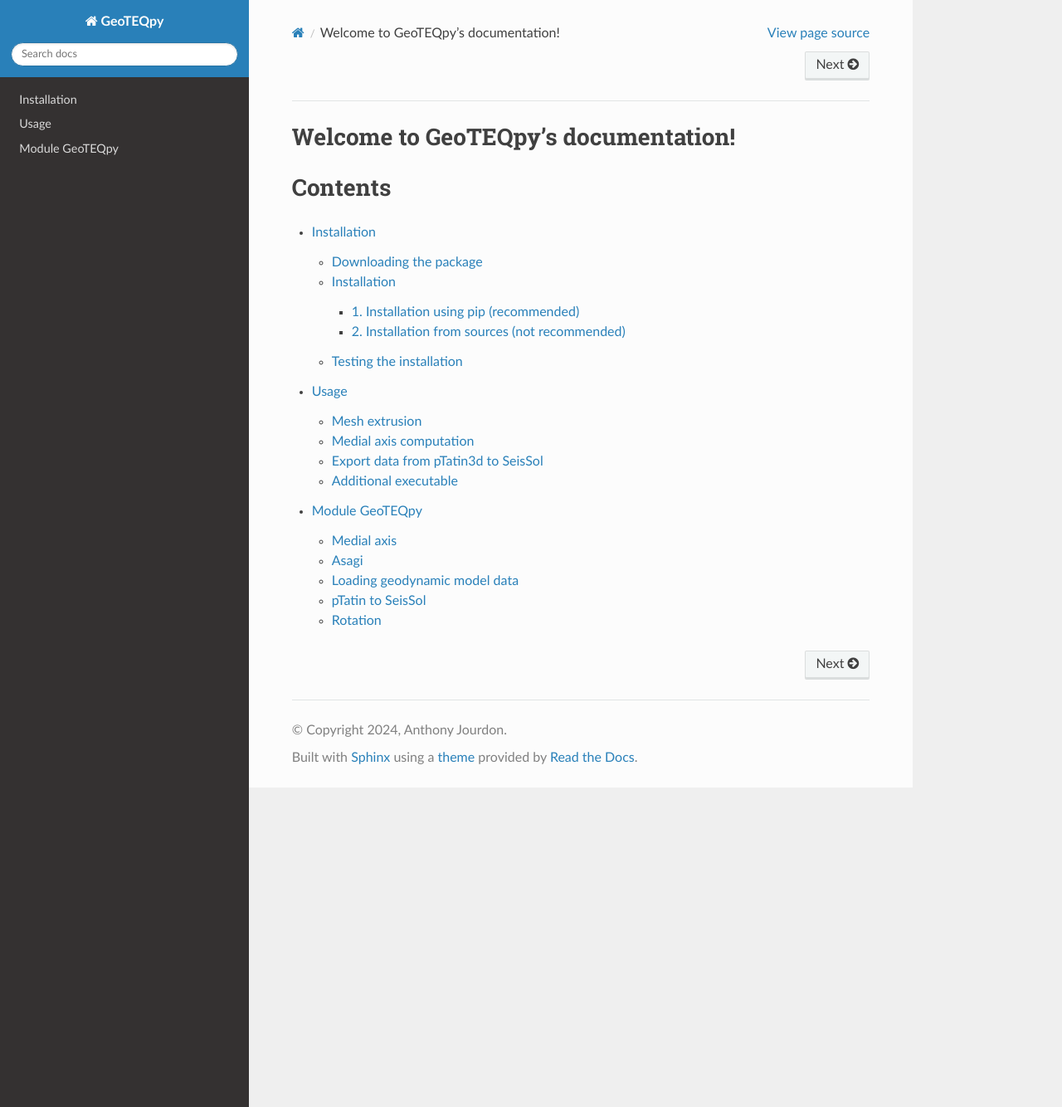
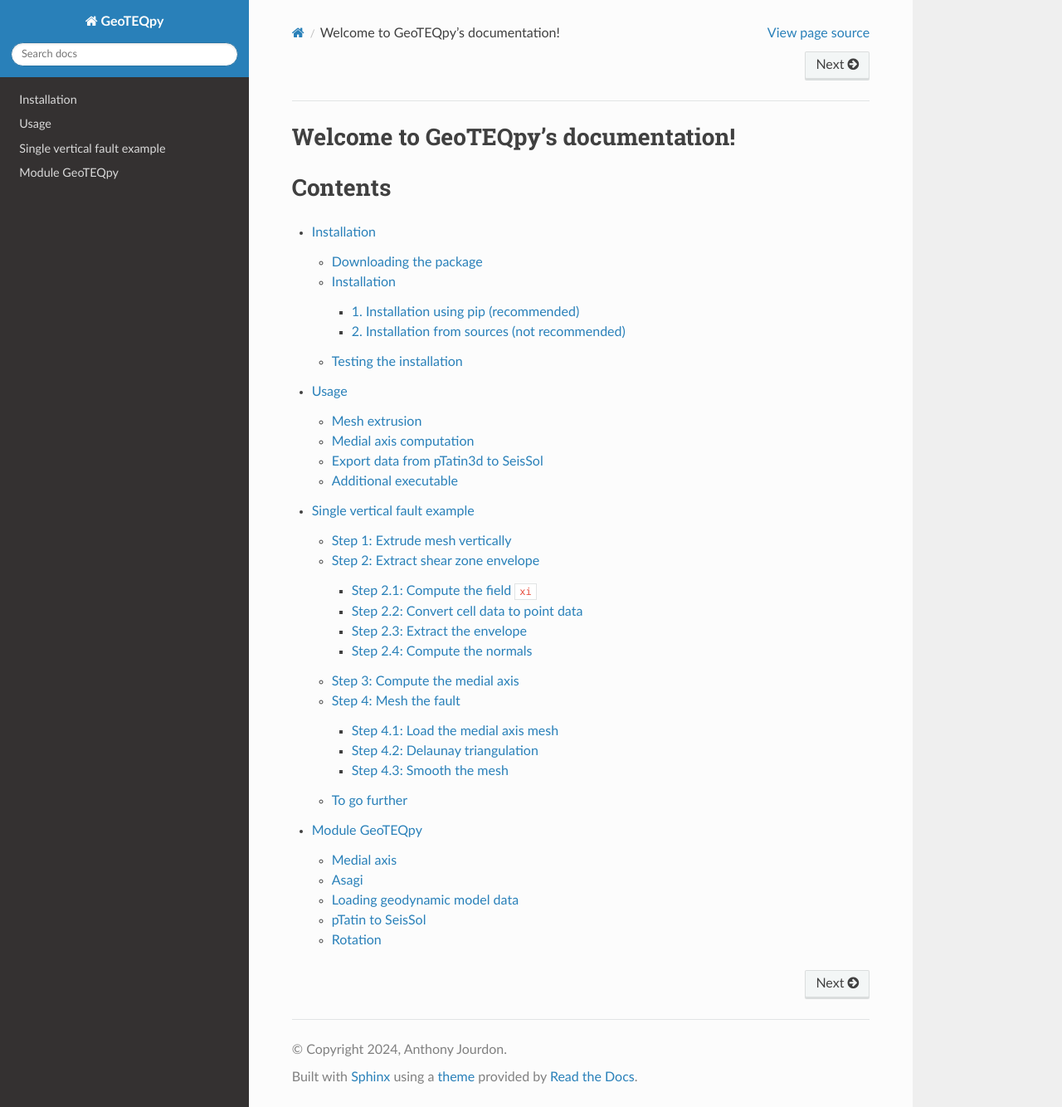
Before and after one commit to anthony-jourdon/GeoTEQpy, a Sphinx documentation site: the page built from docs/source/index.rst, in a window 1280 px wide and 1334 px high. Shown: the whole window at 83% size. Built offline with Sphinx 7.4.7 and the Read the Docs theme 3.1.0, drawn with Linux system fonts in a browser that asks for light colours; some of the changed lines change nothing that is shown.

Commit message:
Add an exemple to extract a simple fault from 3D model

```diff
--- /dev/null
+++ b/docs/source/example.rst
@@ -0,0 +1,210 @@
+Single vertical fault example
+==============================
+
+The following example shows how to extract and mesh a fault from a 3D model.
+The file to follow the example can be found in the data folder of the
+repository under the name ``mesh.vts``.
+
+This file is a subsampled version of the example provided in the article
+`3D reconstruction of complex fault systems from volumetric geodynamic shear zones using medial axis transform`.
+
+You can familiarize yourself with the mesh by loading it in Paraview.
+
+.. image:: figures/e2_mesh.png
+  :width: 400
+  :align: center
+
+Step 1: Extrude mesh vertically
+-------------------------------
+This step is optional, but working with extruded meshes can be easier to extract faults.
+In this example we will extrude the surface of the mesh in the :math:`y` direction,
+but note that this process can be done in any of the three directions.
+
+To do so we will use a YAML file with the following content:
+
+.. code-block:: yaml
+
+    model:
+      file: "data/mesh.vts"
+      output: "data/extruded.vts"
+      fields: ["e2"]
+      e2_key: "e2"
+
+    extrusion:
+      - name: "ymax"
+        nsteps: 5
+        dx: 1.0e4
+
+The block ``model`` specifies the input mesh file, the output file,
+and optionally the fields to be extruded and the key of the strain-rate second invariant field.
+The ``extrusion`` block specifies the extrusion parameters.
+In this case, we are extruding the mesh in the :math:`y` direction starting from the top boundary,
+with 5 steps and a step size of 10 km.
+Additional extrusion can be done in the :math:`x` and :math:`z` directions
+by adding them to list such that:
+
+.. code-block:: yaml
+
+    extrusion:
+      - name: "ymax"
+        nsteps: 5
+        dx: 1.0e4
+      - name: "ymin"
+        nsteps: 3
+        dx: 5.0e4
+      - name: "xmax"
+        nsteps: 1
+        dx: 1.0e4
+      - name: "xmin"
+        nsteps: 2
+        dx: 2.0e4
+      - name: "zmax"
+        nsteps: 1
+        dx: 1.0e4
+      - name: "zmin"
+        nsteps: 1
+        dx: 1.0e4
+
+Then, the extrusion can be performed by running:
+
+.. code-block:: bash
+
+    $ python scripts/mesh_extrude.py -f path/to/yaml/file/extrusion.yaml
+
+After this step, you should obtain a new mesh file ``extruded.vts`` in the data folder.
+
+Step 2: Extract shear zone envelope
+------------------------------------
+This step consists of obtaining the envelope of the shear zone.
+Using Paraview, load the extruded mesh (or the original mesh if no extrusion was performed) using
+``file -> open -> data/extruded.vts``.
+
+Step 2.1: Compute the field ``xi``
+~~~~~~~~~~~~~~~~~~~~~~~~~~~~~~~~~~
+If you provided the ``e2_key`` in the YAML file used for the extrusion, you should have a new field named ``xi``
+on the mesh.
+If you need to calculate it again or if you are working with the original mesh, use the ``Calculator`` filter
+to apply the following expression:
+
+.. math::
+
+    \xi = \exp(\log_{10} (e_2) - \min(\log_{10} (e_2)) ).
+
+
+Step 2.2: Convert cell data to point data
+~~~~~~~~~~~~~~~~~~~~~~~~~~~~~~~~~~~~~~~~~~
+The strain-rate and thus the new field ``xi`` are, in our case, defined as cell data.
+To extract the envelope of the shear zone, we will first need to convert the cell data to point data using
+``Filters -> Cell Data to Point Data``.
+
+You should obtain the following:
+
+.. image:: figures/xi_mesh.png
+  :width: 800
+  :align: center
+
+
+Step 2.3: Extract the envelope
+~~~~~~~~~~~~~~~~~~~~~~~~~~~~~~~
+Once the field is converted to point data, apply ``Filters -> Contour`` to the mesh and set the contour value to
+``11`` on the ``xi`` field.
+You can play with that contouring value to see how it affects the envelope.
+
+Step 2.4: Compute the normals
+~~~~~~~~~~~~~~~~~~~~~~~~~~~~~
+Next, it is required to get the **outward pointing normals** of each point of the envelope.
+Depending on the Paraview version you execute, the normal vectors may have already been generated when
+applying the contour filter.
+
+In any case you can generate them by applying the ``Filters -> Surface Normals`` or ``Filters -> Generate Surface Normals``
+depending the Paraview version.
+Ensure that the normals are pointing outwards by visualizing them with the ``Glyph`` filter.
+If it is not the case, the normals can be inverted using the ``Flip normals`` option in the filter generating the normals.
+
+Once done you should have the following:
+
+.. image:: figures/contour_mesh.png
+  :width: 800
+  :align: center
+
+Finally, save the envelope mesh using ``File -> Save Data`` and use a ``VTK`` like format.
+
+.. note::
+
+  During the saving process you can select the fields to save, in our case we only need the ``Normals`` field.
+  This functionality is particularly useful to save space disk when working with heavy data.
+
+For the next step, we will assume that the file is saved as ``data/contour.vtk``.
+
+Step 3: Compute the medial axis
+-------------------------------
+To compute the medial axis of the fault, we first define a YAML file with the following content:
+
+.. code-block:: yaml
+
+    contour_file: "data/contour.vtk"
+    radius_ma: 1.0e4
+    radius_cov: 8.0e3
+
+The block ``contour_file`` specifies the input mesh file, if no ``output`` is provided, a default name is attributed
+to not overwrite the contour file.
+
+The ``radius_ma`` is the initial distance in distance units of the data contained in the file, here in metres, at which the medial axis computing algorithm starts.
+This value should always be greater than the width of the shear zone.
+
+The ``radius_cov`` is the radius of the sphere in which points are considered to compute
+the covariance matrix at each individual point.
+In this example we will not use the covariance matrix analysis given the simplicity of the fault geometry.
+
+Then, the medial axis can be computed by running:
+
+.. code-block:: bash
+
+    $ python scripts/get_medial_axis.py -f path/to/yaml/file/medial_axis.yaml
+
+After this step, you should obtain a new mesh file in the data folder.
+If you used the same naming convention as in the example, the file should be named ``data/contour_medial_axis.vtp``.
+
+Step 4: Mesh the fault
+----------------------
+
+Step 4.1: Load the medial axis mesh
+~~~~~~~~~~~~~~~~~~~~~~~~~~~~~~~~~~~
+Start by loading the medial axis mesh in Paraview using ``file -> open -> data/contour_medial_axis.vtp``.
+You should obtain the following:
+
+.. image:: figures/medial_axis.png
+  :width: 800
+  :align: center
+
+Step 4.2: Delaunay triangulation
+~~~~~~~~~~~~~~~~~~~~~~~~~~~~~~~~
+Next, apply the ``Filters -> Delaunay 2D`` to the medial axis points set.
+You can play with the ``Projection Plane Mode`` and the ``Tolerance`` to see how it affects the mesh.
+In this example we will use ``XY Plane`` and a tolerance of ``1.0e-2``.
+
+Step 4.3: Smooth the mesh
+~~~~~~~~~~~~~~~~~~~~~~~~~
+Once done, we will apply ``Filters -> Smooth`` to the mesh to obtain a smoother fault representation.
+Again, you can play with the number of iterations to see how it affects the mesh.
+In this example we will use ``500`` iterations.
+After smoothing, you can apply ``Filters -> Subdivide`` to increase the number of mesh points
+and obtain a finer mesh that can be smoothed again etc...
+
+After using a first smoothing with ``500`` iterations, followed by a subdivision and another smoothing with ``500`` iterations
+you should obtain the following:
+
+.. image:: figures/fault_mesh.png
+  :width: 800
+  :align: center
+
+Finally, save the fault mesh using ``File -> Save Data`` to the desired format.
+
+To go further
+-------------
+Note that once the fault mesh is obtained, normals can be computed using the ``Filters -> Surface Normals`` and
+with further processing, we can interpolate val ues from the original mesh to the fault mesh to get
+the stress on fault, the slip rate, etc...
+
+In this example, we processed a model with a single vertical fault, but the same process can be applied to
+more complex fault geometries.
--- a/docs/source/index.rst
+++ b/docs/source/index.rst
@@ -18,4 +18,5 @@
 
    installation
    usage
+   example
    module_docs
```
Also changed, not shown: docs/source/figures/contour_mesh.png (added), docs/source/figures/e2_mesh.png (added), docs/source/figures/fault_mesh.png (added), docs/source/figures/medial_axis.png (added), docs/source/figures/xi_mesh.png (added).
